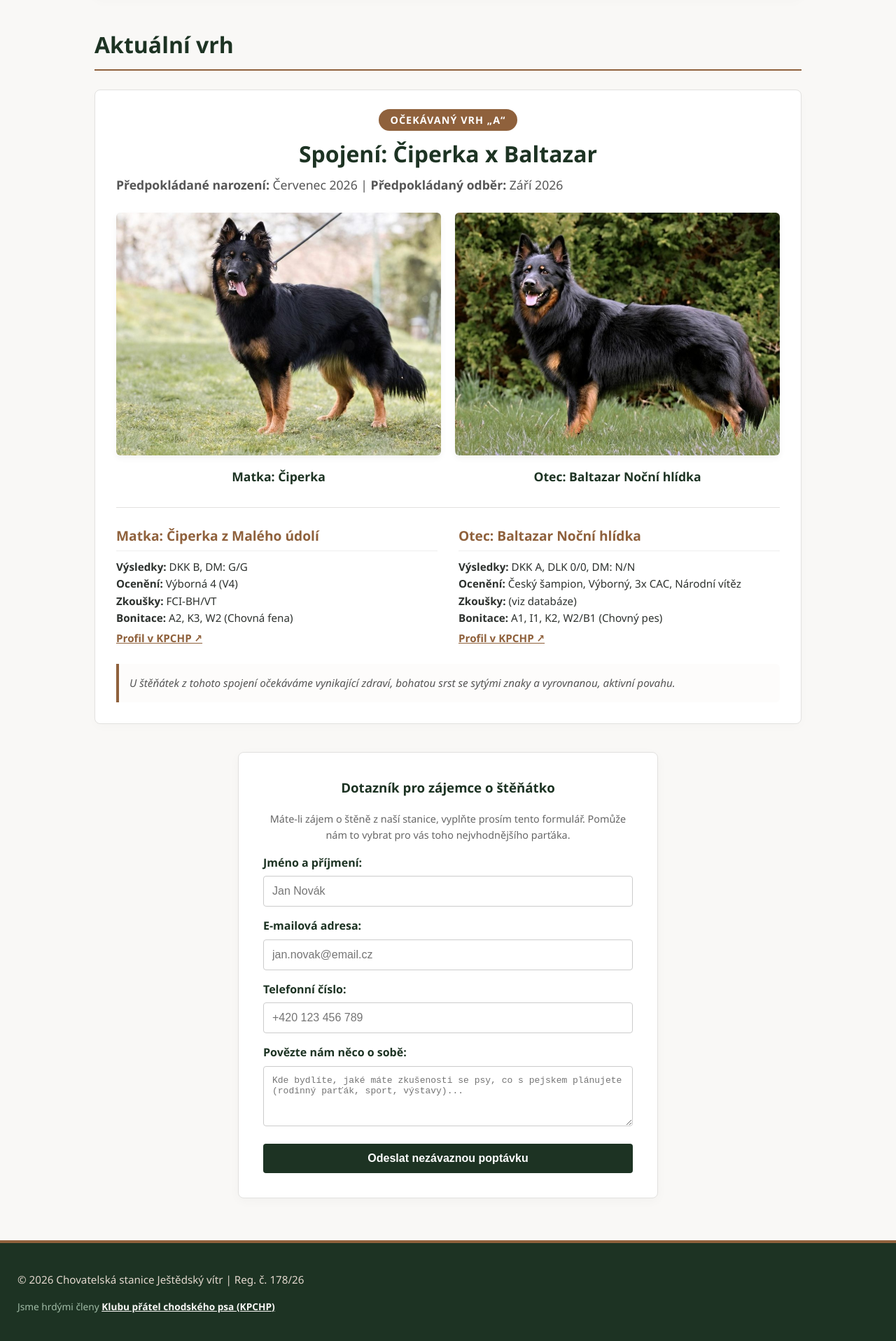
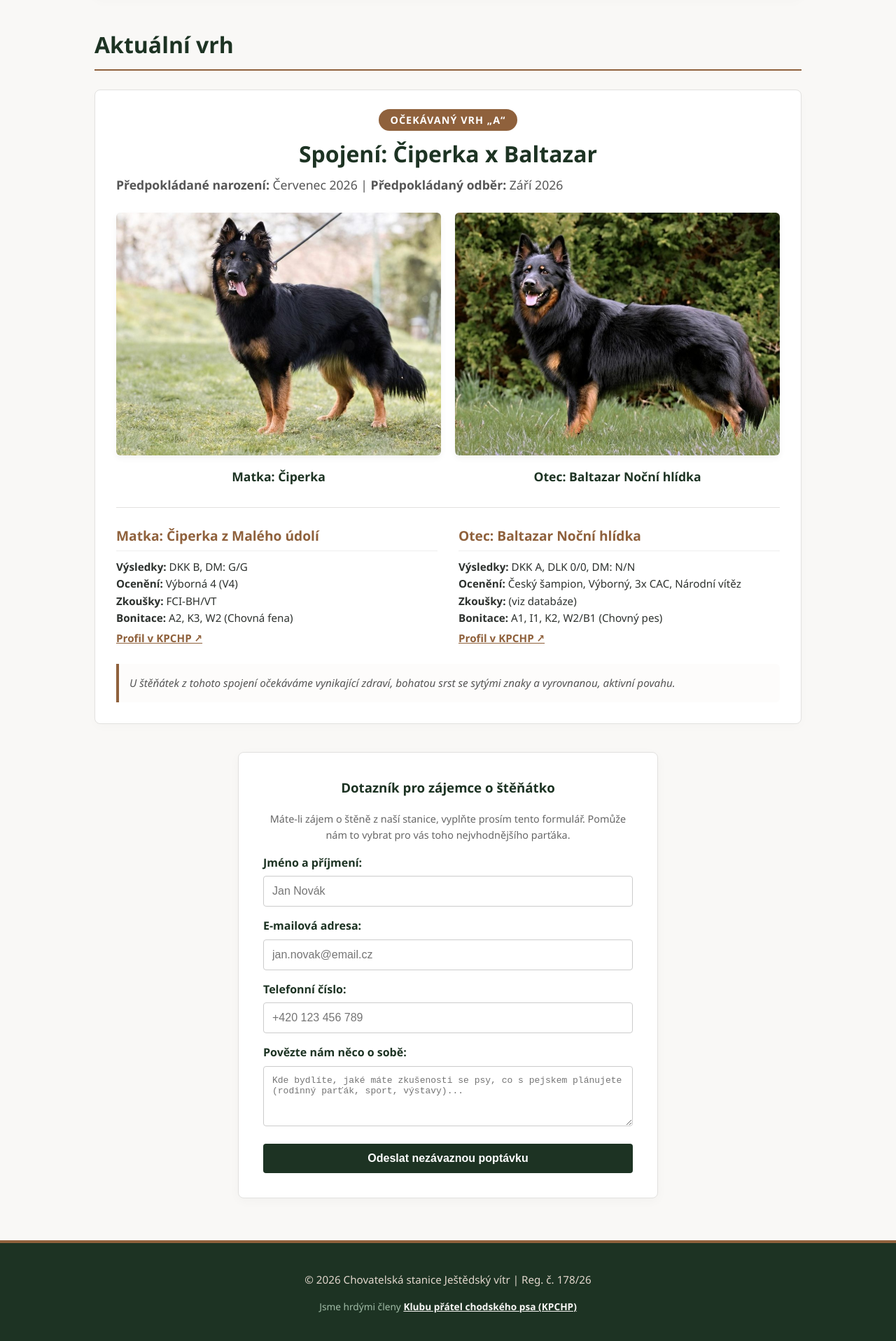
Before and after one commit to Ota-Vr/Jestedsky-vitr, a Jekyll site: the page built from stenata.html, in a window 1280 px wide. Shown: the part 694-2611 px from the top of the page at 70% size. Built offline with Jekyll 4.4.1, drawn with Linux system fonts in a browser that asks for light colours; a script that is not in the unit is left out.

Commit message:
uprava formulare a paticky

```diff
--- a/_layouts/default.html
+++ b/_layouts/default.html
@@ -35,6 +35,11 @@
         img {
             max-width: 100%;
             height: auto;
+        }
+
+        footer p {
+            text-align: center;
+            text-align-last: center;
         }
         body { font-family: 'Segoe UI', Tahoma, Geneva, Verdana, sans-serif; line-height: 1.6; margin: 0; padding: 0; background-color: #f9f8f6; color: #2d312e; }
         header { background: #ffffff; text-align: center; padding: 25px 20px; border-bottom: 3px solid #8f613c; }
@@ -243,6 +248,8 @@
         </p>
     </footer>
 
+
+
     <!-- Skript pro Lightbox (načte se všude automaticky) -->
     <script src="https://cdnjs.cloudflare.com/ajax/libs/lightbox2/2.11.4/js/lightbox-plus-jquery.min.js" defer></script>
 
--- a/stenata.html
+++ b/stenata.html
@@ -66,7 +66,9 @@
 
     </div>
 
-    <form name="kontakt-stenata" method="POST" data-netlify="true">
+    <form name="kontakt-stenata" method="POST" data-netlify="true" action="/">
+        <input type="hidden" name="form-name" value="kontakt-stenata" />
+
         <h3>Dotazník pro zájemce o štěňátko</h3>
         <p style="text-align: center; font-size: 0.9em; color: #666; margin: 0;">Máte-li zájem o štěně z naší stanice, vyplňte prosím tento formulář. Pomůže nám to vybrat pro vás toho nejvhodnějšího parťáka.</p>
 
```
